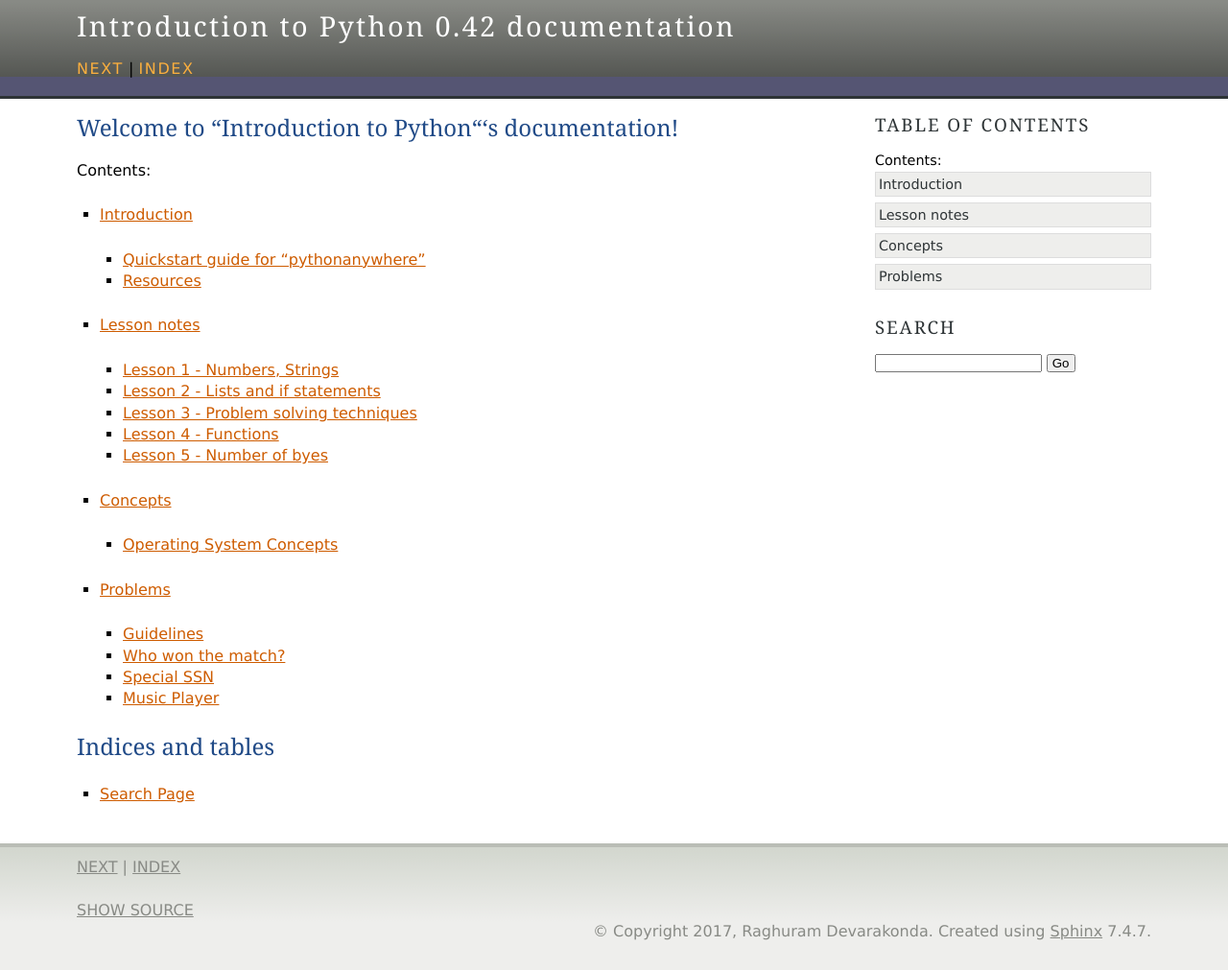
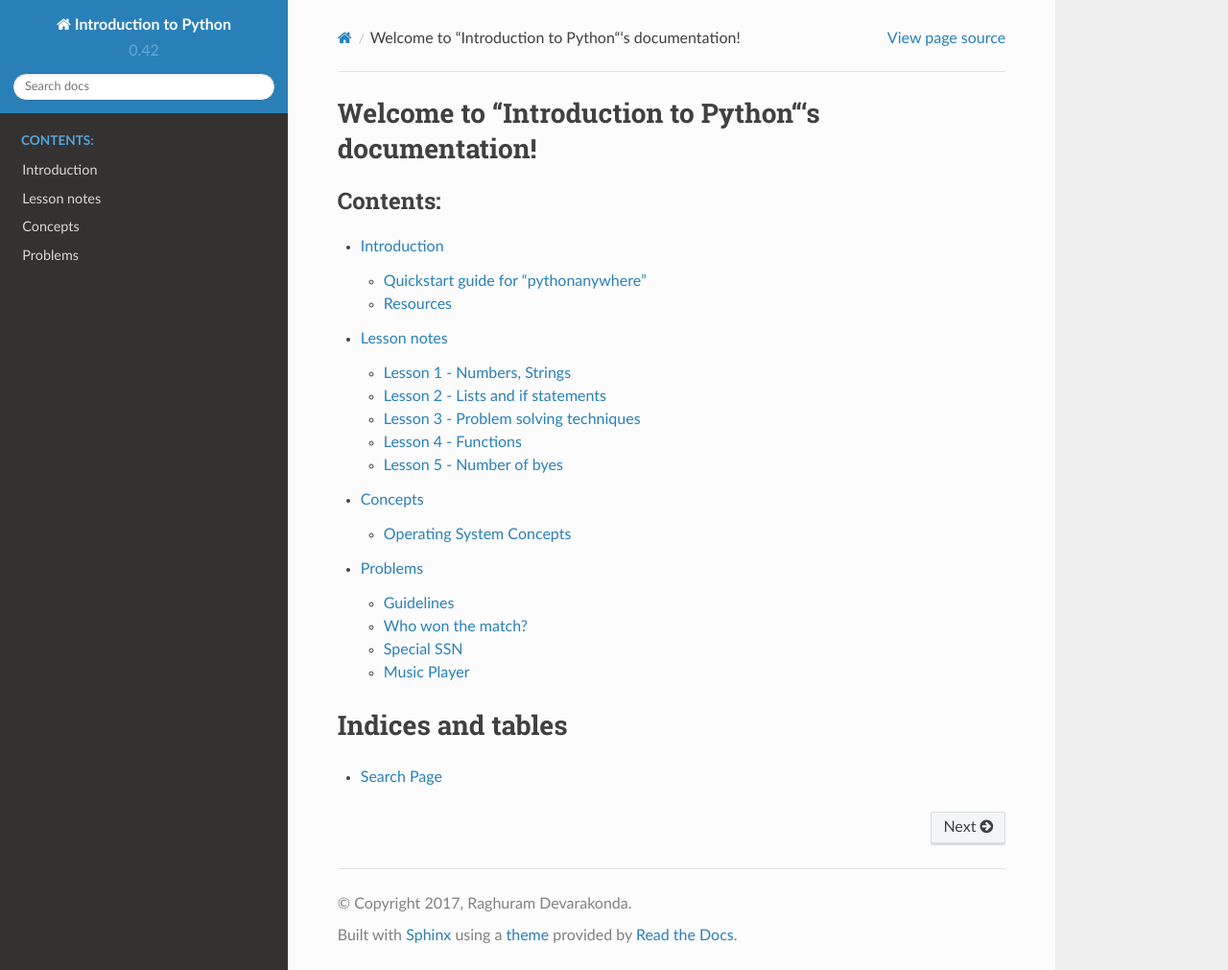
Before and after one commit to draghuram/pythonintro, a Sphinx documentation site: the page built from doc/source/index.rst, in a window 1280 px wide and 1011 px high. Shown: the whole window at 96% size. Built offline with Sphinx 7.4.7 and the Read the Docs theme 2.0.0, drawn with Linux system fonts in a browser that asks for light colours.

Commit message:
Use RTD theme.

```diff
--- a/doc/source/conf.py
+++ b/doc/source/conf.py
@@ -32,6 +32,7 @@
 # extensions coming with Sphinx (named 'sphinx.ext.*') or your custom
 # ones.
 extensions = ['sphinx.ext.doctest',
+    'sphinx_rtd_theme',
     'sphinx.ext.todo',
     'sphinx.ext.mathjax',
     'sphinx.ext.ifconfig',
@@ -88,7 +89,8 @@ todo_include_todos = True
 # The theme to use for HTML and HTML Help pages.  See the documentation for
 # a list of builtin themes.
 #
-html_theme = 'agogo'
+# html_theme = 'agogo'
+html_theme = 'sphinx_rtd_theme'
 
 # Theme options are theme-specific and customize the look and feel of a theme
 # further.  For a list of options available for each theme, see the
```
